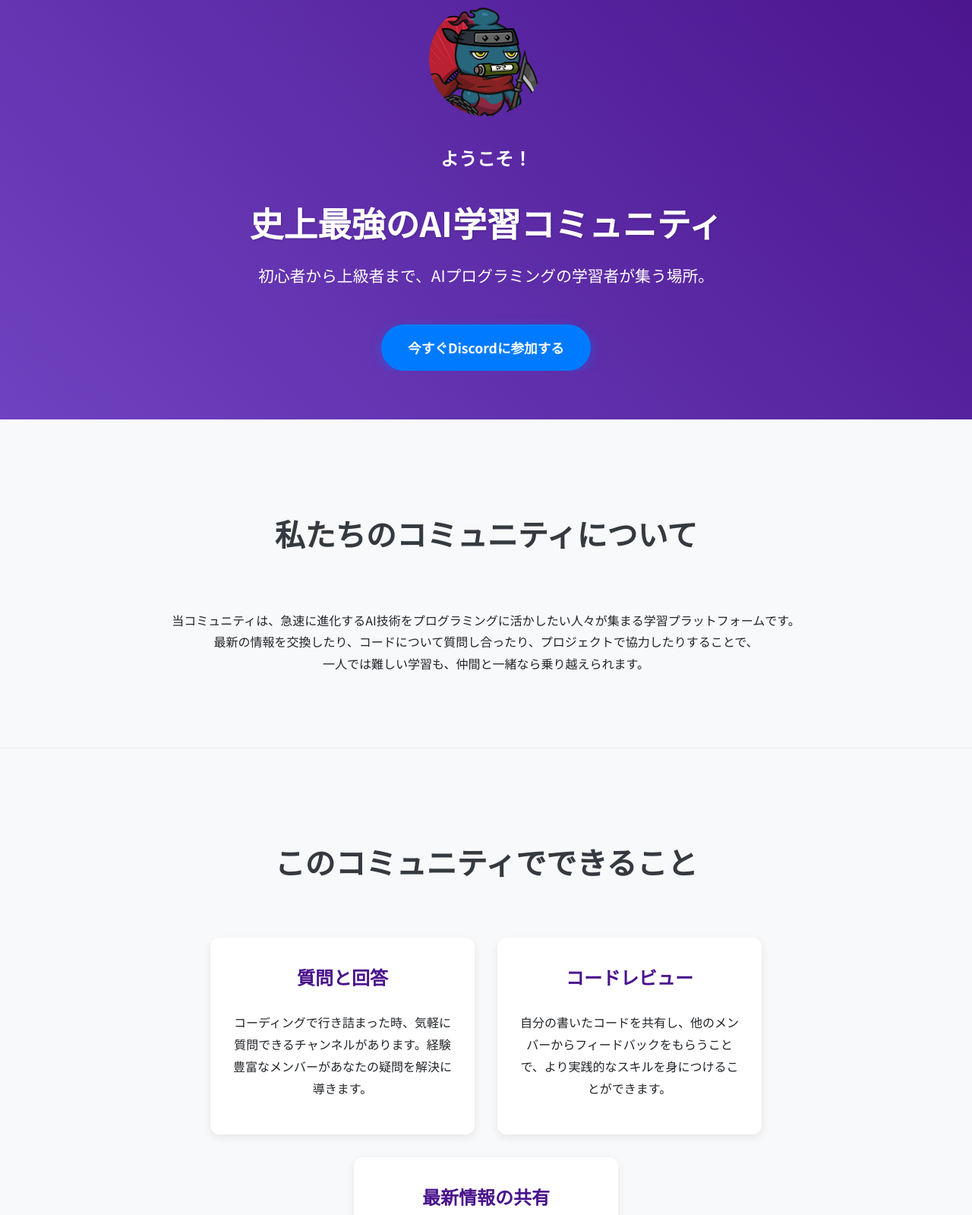
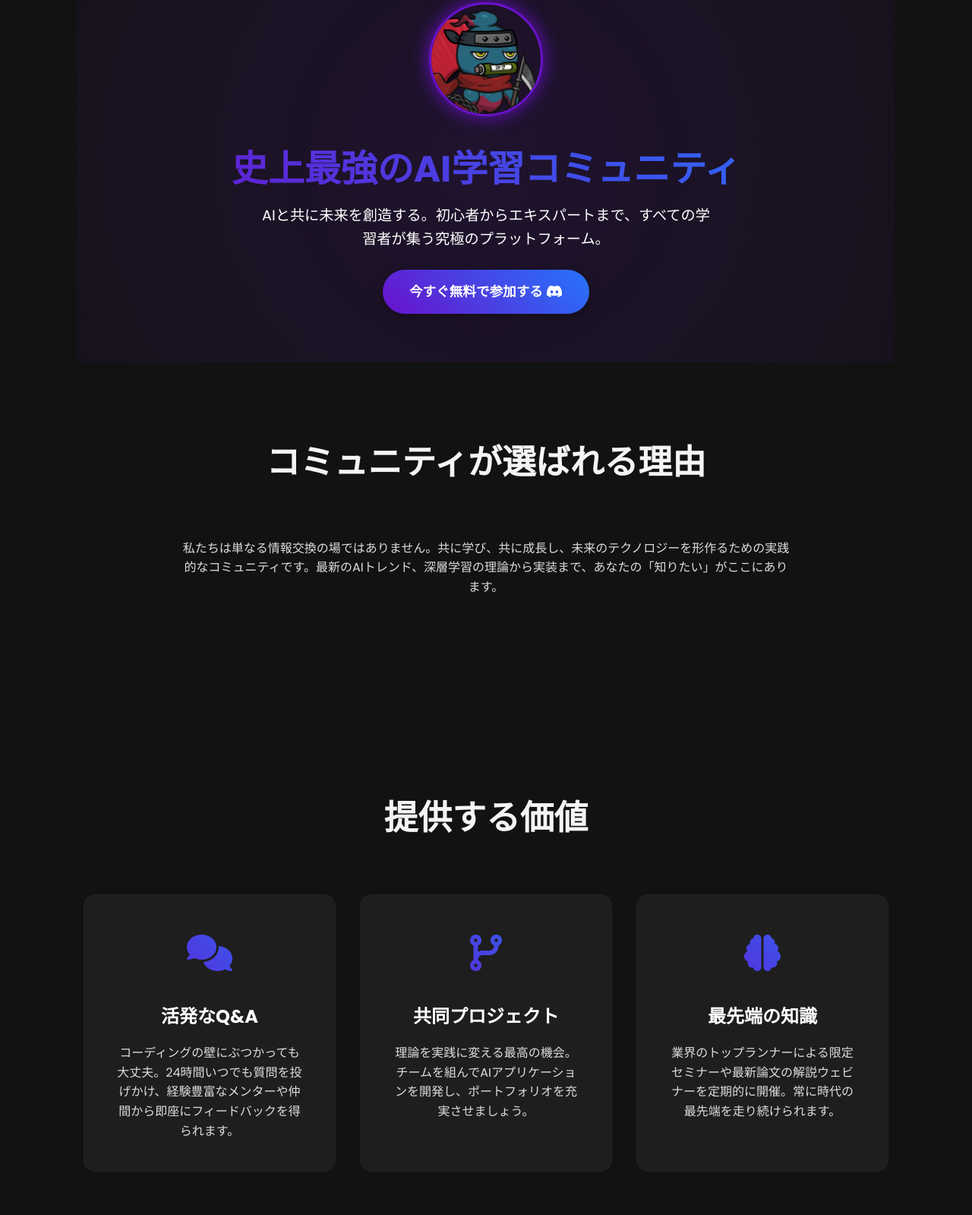
Before and after one commit to kopa-kopa/ai-lp, a plain HTML site: page index.html in a window 1280 px wide. Shown: the part 61-1660 px from the top of the page at 76% size. Drawn offline with Linux system fonts and the light colour scheme.

Commit message:
外観変更

```diff
--- a/index.html
+++ b/index.html
@@ -3,159 +3,238 @@
 <head>
     <meta charset="UTF-8">
     <meta name="viewport" content="width=device-width, initial-scale=1.0">
-    <title>AIプログラミング学習コミュニティ</title>
+    <title>史上最強のAI学習コミュニティ</title>
+    <link rel="stylesheet" href="https://cdnjs.cloudflare.com/ajax/libs/font-awesome/6.4.0/css/all.min.css">
     <style>
-        @import url('https://fonts.googleapis.com/css2?family=Noto+Sans+JP:wght@400;700&display=swap');
+        @import url('https://fonts.googleapis.com/css2?family=Poppins:wght@300;400;600;700&display=swap');
+
+        :root {
+            --primary-color: #6a11cb;
+            --secondary-color: #2575fc;
+            --dark-color: #121212;
+            --light-color: #f4f4f4;
+            --text-color: #ddd;
+        }
+
+        * {
+            box-sizing: border-box;
+            margin: 0;
+            padding: 0;
+        }
 
         body {
-            font-family: 'Noto Sans JP', -apple-system, BlinkMacSystemFont, "Segoe UI", Roboto, Helvetica, Arial, sans-serif;
-            line-height: 1.8;
-            margin: 0;
-            padding: 0;
-            background-color: #f8f9fa;
-            color: #212529;
+            font-family: 'Poppins', sans-serif;
+            line-height: 1.6;
+            background-color: var(--dark-color);
+            color: var(--text-color);
+            overflow-x: hidden;
         }
+
         .container {
-            max-width: 960px;
+            max-width: 1100px;
             margin: auto;
-            overflow: hidden;
             padding: 0 20px;
         }
+
         header {
-            background: linear-gradient(45deg, #6f42c1, #4a148c);
+            background: var(--dark-color);
             color: #fff;
-            padding: 4rem 0;
+            padding: 4rem 2rem;
             text-align: center;
+            position: relative;
+            overflow: hidden;
         }
+
+        .animation-bg {
+            position: absolute;
+            top: 50%;
+            left: 50%;
+            width: 200%;
+            height: 200%;
+            background: radial-gradient(circle, rgba(106, 17, 203, 0.15), rgba(37, 117, 252, 0) 70%);
+            animation: rotate 20s linear infinite;
+            transform-origin: center center;
+            transform: translate(-50%, -50%);
+            z-index: 0;
+        }
+
+        @keyframes rotate {
+            from { transform: translate(-50%, -50%) rotate(0deg); }
+            to { transform: translate(-50%, -50%) rotate(360deg); }
+        }
+
+        .header-content {
+            position: relative;
+            z-index: 1;
+        }
+
+        header img {
+            width: 150px;
+            height: 150px;
+            border-radius: 50%;
+            border: 3px solid var(--primary-color);
+            box-shadow: 0 0 25px var(--primary-color);
+            margin-bottom: 1.5rem;
+        }
+
         header h1 {
-            margin: 0;
-            font-size: 2.8rem;
+            font-size: 3rem;
             font-weight: 700;
-            text-shadow: 1px 1px 3px rgba(0,0,0,0.2);
+            margin-bottom: 0.5rem;
+            background: linear-gradient(45deg, var(--primary-color), var(--secondary-color));
+            -webkit-background-clip: text;
+            -webkit-text-fill-color: transparent;
         }
+
         header p {
-            font-size: 1.3rem;
-            margin-top: 10px;
+            font-size: 1.2rem;
+            max-width: 600px;
+            margin: 0 auto 1.5rem auto;
         }
+
         .cta-button {
             display: inline-block;
-            background: #007bff;
+            background: linear-gradient(45deg, var(--primary-color), var(--secondary-color));
             color: #fff;
             padding: 15px 35px;
             text-decoration: none;
             border-radius: 50px;
-            font-weight: bold;
+            font-weight: 600;
             font-size: 1.1rem;
-            margin-top: 25px;
             transition: all 0.3s ease;
-            box-shadow: 0 4px 15px rgba(0, 123, 255, 0.4);
+            box-shadow: 0 5px 15px rgba(0, 0, 0, 0.3);
+            border: none;
         }
+
         .cta-button:hover {
-            background: #0056b3;
-            transform: translateY(-3px);
-            box-shadow: 0 6px 20px rgba(0, 123, 255, 0.5);
+            transform: translateY(-5px);
+            box-shadow: 0 10px 25px rgba(106, 17, 203, 0.5);
         }
+
         section {
-            padding: 5rem 0;
-            border-bottom: 1px solid #e9ecef;
+            padding: 6rem 2rem;
         }
-        section:last-child {
-            border-bottom: none;
-        }
+
         .section-title {
             text-align: center;
             margin-bottom: 4rem;
-            font-size: 2.5rem;
+            font-size: 2.8rem;
             font-weight: 700;
-            color: #343a40;
+            color: var(--light-color);
         }
+
         .features {
-            display: flex;
-            justify-content: center;
-            flex-wrap: wrap;
-            gap: 30px;
+            display: grid;
+            grid-template-columns: repeat(auto-fit, minmax(300px, 1fr));
+            gap: 2rem;
         }
+
         .feature-item {
-            background: #fff;
-            padding: 30px;
-            border-radius: 12px;
-            box-shadow: 0 4px 12px rgba(0,0,0,0.08);
+            background: #1e1e1e;
+            padding: 2.5rem;
+            border-radius: 15px;
             text-align: center;
-            flex-basis: 30%;
-            min-width: 280px;
+            border: 1px solid #222;
             transition: transform 0.3s ease, box-shadow 0.3s ease;
         }
+
         .feature-item:hover {
-            transform: translateY(-5px);
-            box-shadow: 0 8px 24px rgba(0,0,0,0.12);
+            transform: translateY(-10px);
+            box-shadow: 0 15px 30px rgba(0,0,0,0.2);
         }
+
+        .feature-item .icon {
+            font-size: 3rem;
+            margin-bottom: 1.5rem;
+            background: linear-gradient(45deg, var(--primary-color), var(--secondary-color));
+            -webkit-background-clip: text;
+            -webkit-text-fill-color: transparent;
+        }
+
         .feature-item h3 {
-            margin-top: 0;
             font-size: 1.5rem;
-            color: #4a148c;
+            margin-bottom: 1rem;
+            color: #fff;
         }
+
         #target ul {
             list-style: none;
             padding: 0;
-            display: inline-block;
-            text-align: left;
+            max-width: 500px;
+            margin: 0 auto;
             font-size: 1.1rem;
         }
+
         #target li {
+            background: #1e1e1e;
+            padding: 15px 20px;
+            border-radius: 8px;
             margin-bottom: 10px;
+            display: flex;
+            align-items: center;
         }
+
+        #target .fa-check-circle {
+            color: var(--secondary-color);
+            margin-right: 15px;
+        }
+
         .join-section {
             text-align: center;
-            background-color: #ffffff;
+            background: var(--dark-color);
         }
+
         footer {
             text-align: center;
             padding: 3rem 0;
-            background: #343a40;
-            color: #f8f9fa;
+            background: #1e1e1e;
+            color: #aaa;
         }
     </style>
 </head>
 <body>
 
     <header>
-        <div class="container">
-            <img src="image.png" alt="AIプログラミング学習コミュニティ ロゴ" style="max-width: 150px; border-radius: 50%; margin-bottom: 20px;">
-            <p style="font-size: 1.5rem; margin-top: 5px; font-weight: bold;">ようこそ！</p>
-            <h1>史上最強のAI学習コミュニティ</h1>
-            <p>初心者から上級者まで、AIプログラミングの学習者が集う場所。</p>
-            <!-- TODO: ここに実際のDiscord招待リンクを設定してください -->
-            <a href="#" class="cta-button">今すぐDiscordに参加する</a>
+        <div class="animation-bg"></div>
+        <div class="header-content">
+            <div class="container">
+                <img src="image.png" alt="史上最強のAI学習コミュニティ ロゴ">
+                <h1>史上最強のAI学習コミュニティ</h1>
+                <p>AIと共に未来を創造する。初心者からエキスパートまで、すべての学習者が集う究極のプラットフォーム。</p>
+                <!-- TODO: ここに実際のDiscord招待リンクを設定してください -->
+                <a href="#" class="cta-button">今すぐ無料で参加する <i class="fab fa-discord"></i></a>
+            </div>
         </div>
     </header>
 
     <main>
         <section id="about">
             <div class="container">
-                <h2 class="section-title">私たちのコミュニティについて</h2>
-                <p style="text-align: center;">
-                    当コミュニティは、急速に進化するAI技術をプログラミングに活かしたい人々が集まる学習プラットフォームです。<br>
-                    最新の情報を交換したり、コードについて質問し合ったり、プロジェクトで協力したりすることで、<br>
-                    一人では難しい学習も、仲間と一緒なら乗り越えられます。
+                <h2 class="section-title">コミュニティが選ばれる理由</h2>
+                <p style="text-align: center; max-width: 800px; margin: 0 auto 4rem auto;">
+                    私たちは単なる情報交換の場ではありません。共に学び、共に成長し、未来のテクノロジーを形作るための実践的なコミュニティです。最新のAIトレンド、深層学習の理論から実装まで、あなたの「知りたい」がここにあります。
                 </p>
             </div>
         </section>
 
         <section id="features">
             <div class="container">
-                <h2 class="section-title">このコミュニティでできること</h2>
+                <h2 class="section-title">提供する価値</h2>
                 <div class="features">
                     <div class="feature-item">
-                        <h3>質問と回答</h3>
-                        <p>コーディングで行き詰まった時、気軽に質問できるチャンネルがあります。経験豊富なメンバーがあなたの疑問を解決に導きます。</p>
+                        <div class="icon"><i class="fas fa-comments"></i></div>
+                        <h3>活発なQ&A</h3>
+                        <p>コーディングの壁にぶつかっても大丈夫。24時間いつでも質問を投げかけ、経験豊富なメンターや仲間から即座にフィードバックを得られます。</p>
                     </div>
                     <div class="feature-item">
-                        <h3>コードレビュー</h3>
-                        <p>自分の書いたコードを共有し、他のメンバーからフィードバックをもらうことで、より実践的なスキルを身につけることができます。</p>
+                        <div class="icon"><i class="fas fa-code-branch"></i></div>
+                        <h3>共同プロジェクト</h3>
+                        <p>理論を実践に変える最高の機会。チームを組んでAIアプリケーションを開発し、ポートフォリオを充実させましょう。</p>
                     </div>
                     <div class="feature-item">
-                        <h3>最新情報の共有</h3>
-                        <p>AIに関する最新の論文、ライブラリ、トレンドなどの情報が日々共有され、常に業界の最前線にキャッチアップできます。</p>
+                        <div class="icon"><i class="fas fa-brain"></i></div>
+                        <h3>最先端の知識</h3>
+                        <p>業界のトップランナーによる限定セミナーや最新論文の解説ウェビナーを定期的に開催。常に時代の最先端を走り続けられます。</p>
                     </div>
                 </div>
             </div>
@@ -163,22 +242,22 @@
 
         <section id="target">
             <div class="container" style="text-align: center;">
-                <h2 class="section-title">こんな方におすすめ</h2>
-                <ul style="list-style: none; padding: 0; display: inline-block; text-align: left;">
-                    <li>✅ AIプログラミングを始めたばかりの方</li>
-                    <li>✅ 実践的なスキルを身につけたい学生や社会人</li>
-                    <li>✅ 一緒に学ぶ仲間を見つけたい方</li>
-                    <li>✅ 最新のAI技術トレンドを追いかけたい方</li>
+                <h2 class="section-title">このような方に最適です</h2>
+                <ul>
+                    <li><i class="fas fa-check-circle"></i> AI開発の世界に足を踏み入れたいと考えている方</li>
+                    <li><i class="fas fa-check-circle"></i> スキルを次のレベルに引き上げたい現役エンジニア</li>
+                    <li><i class="fas fa-check-circle"></i> 同じ志を持つ仲間とネットワークを築きたい方</li>
+                    <li><i class="fas fa-check-circle"></i> AIで世界を変えるアイデアを形にしたい起業家</li>
                 </ul>
             </div>
         </section>
 
         <section id="join" class="join-section">
             <div class="container">
-                <h2 class="section-title">今すぐ参加しよう！</h2>
-                <p>参加はとても簡単です。下のボタンからDiscordサーバーに参加するだけ！<br>あなたのご参加を心よりお待ちしています。</p>
+                <h2 class="section-title">未来への扉を開こう</h2>
+                <p>参加は簡単。下のボタンをクリックして、Discordサーバーに参加するだけ。<br>あなたのAI学習の旅は、ここから加速します。</p>
                 <!-- TODO: ここに実際のDiscord招待リンクを設定してください -->
-                <a href="#" class="cta-button">無料でコミュニティに参加する</a>
+                <a href="#" class="cta-button">史上最強のコミュニティに参加する</a>
             </div>
         </section>
     </main>
```
